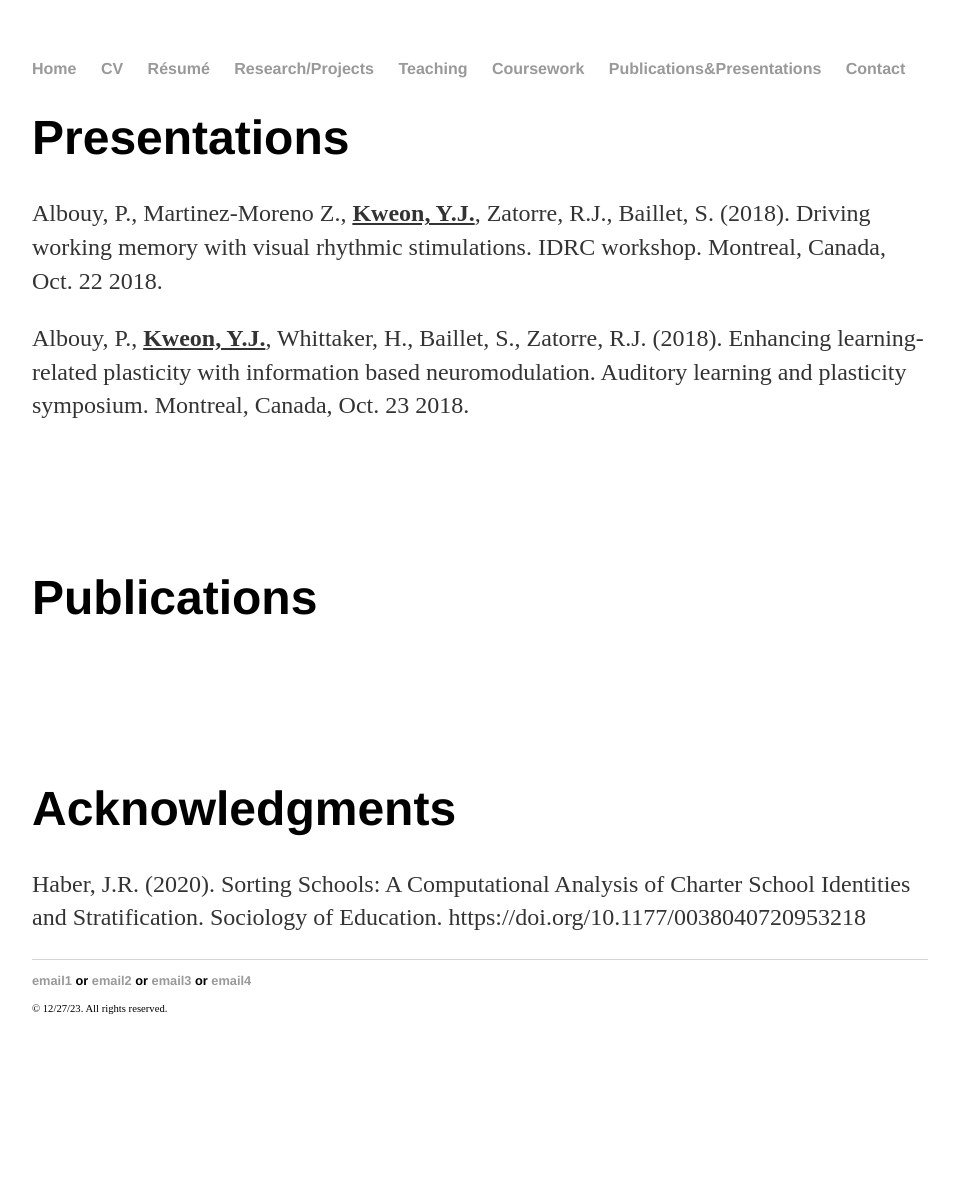
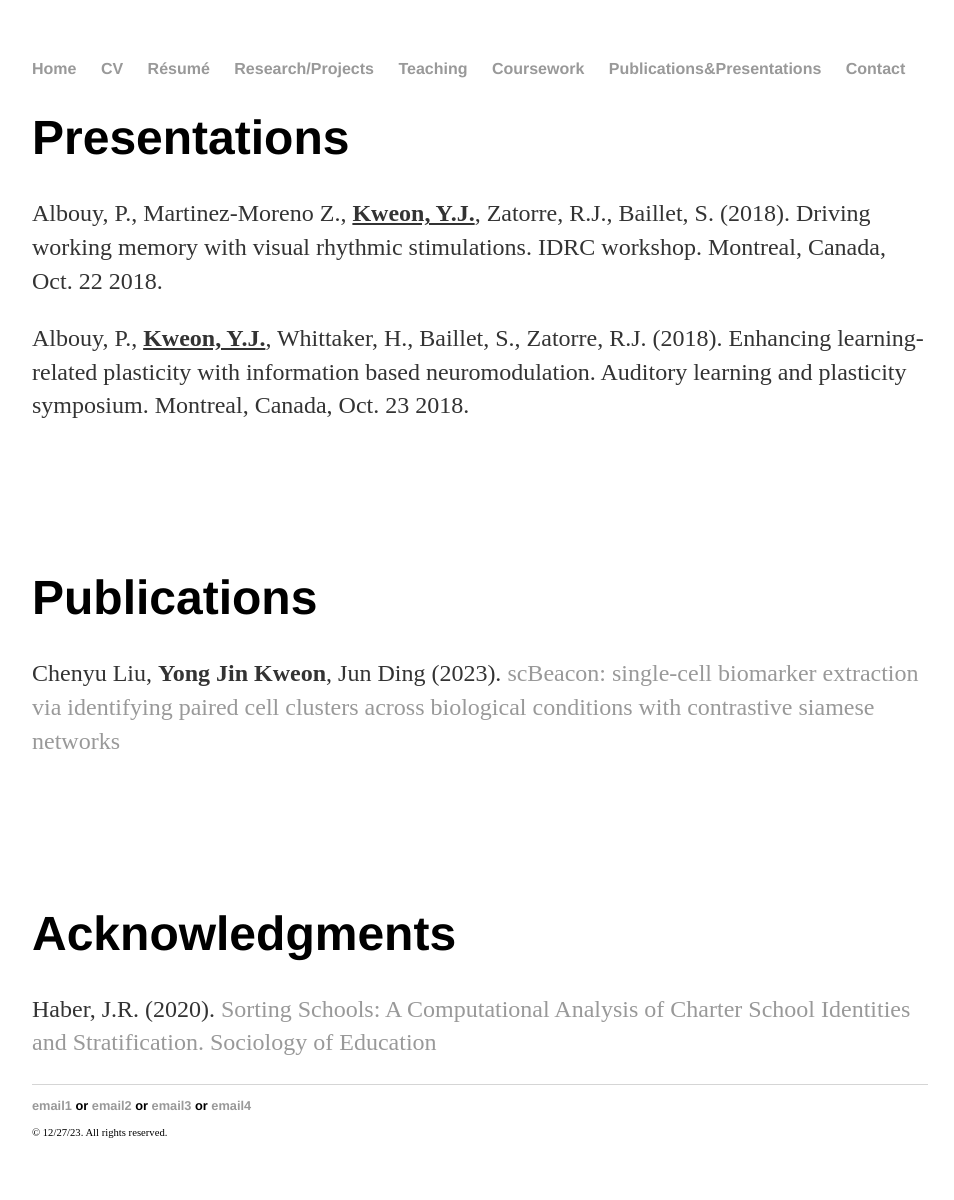
Before and after one commit to yjkweon24/yjkweon24.github.io, a Jekyll site: the page built from publication/publication.md, in a window 1280 px wide. Shown: the whole page, without its empty margins (160-1114 px from the left). Built offline with Jekyll 4.4.1, drawn with Linux system fonts in a browser that asks for light colours; before the commit the page ends 1076 px from its top, so only the background shows below that.

Commit message:
Update publication.md

```diff
--- a/publication/publication.md
+++ b/publication/publication.md
@@ -15,10 +15,12 @@ Albouy, P., **<u>Kweon, Y.J.</u>**, Whittaker, H., Baillet, S., Zatorre, R.J. (
 
 # Publications
 
+Chenyu Liu, **Yong Jin Kweon**, Jun Ding (2023). [scBeacon: single-cell biomarker extraction via identifying paired cell clusters across biological conditions with contrastive siamese networks](https://arxiv.org/abs/2311.02594)
+
 <br>
 
 <br>
 
 # Acknowledgments
 
-Haber, J.R. (2020). Sorting Schools: A Computational Analysis of Charter School Identities and Stratification. Sociology of Education. https://doi.org/10.1177/0038040720953218
+Haber, J.R. (2020). [Sorting Schools: A Computational Analysis of Charter School Identities and Stratification. Sociology of Education](https://doi.org/10.1177/0038040720953218)
```
